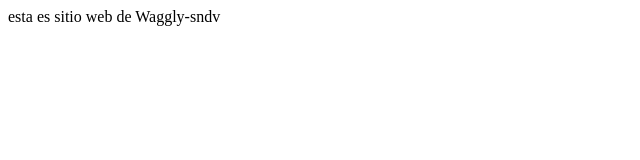
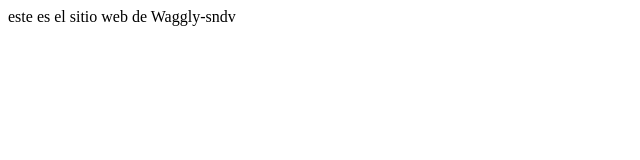
Before and after one commit to Waggly-sndv/Waggly-sndv.github.io, a plain HTML site: page index.html in a window 1280 px wide. Shown: the full height of the page, 0-640 px from the left. Drawn offline with Linux system fonts and the light colour scheme.

Commit message:
Correct Spanish phrase in index.html

```diff
--- a/index.html
+++ b/index.html
@@ -1,4 +1,4 @@
 <html>
   <head><title>Waggly-sndv</title></head>
-  <body>esta es sitio web de Waggly-sndv</body>
+  <body>este es el sitio web de Waggly-sndv</body>
 </html>
```
